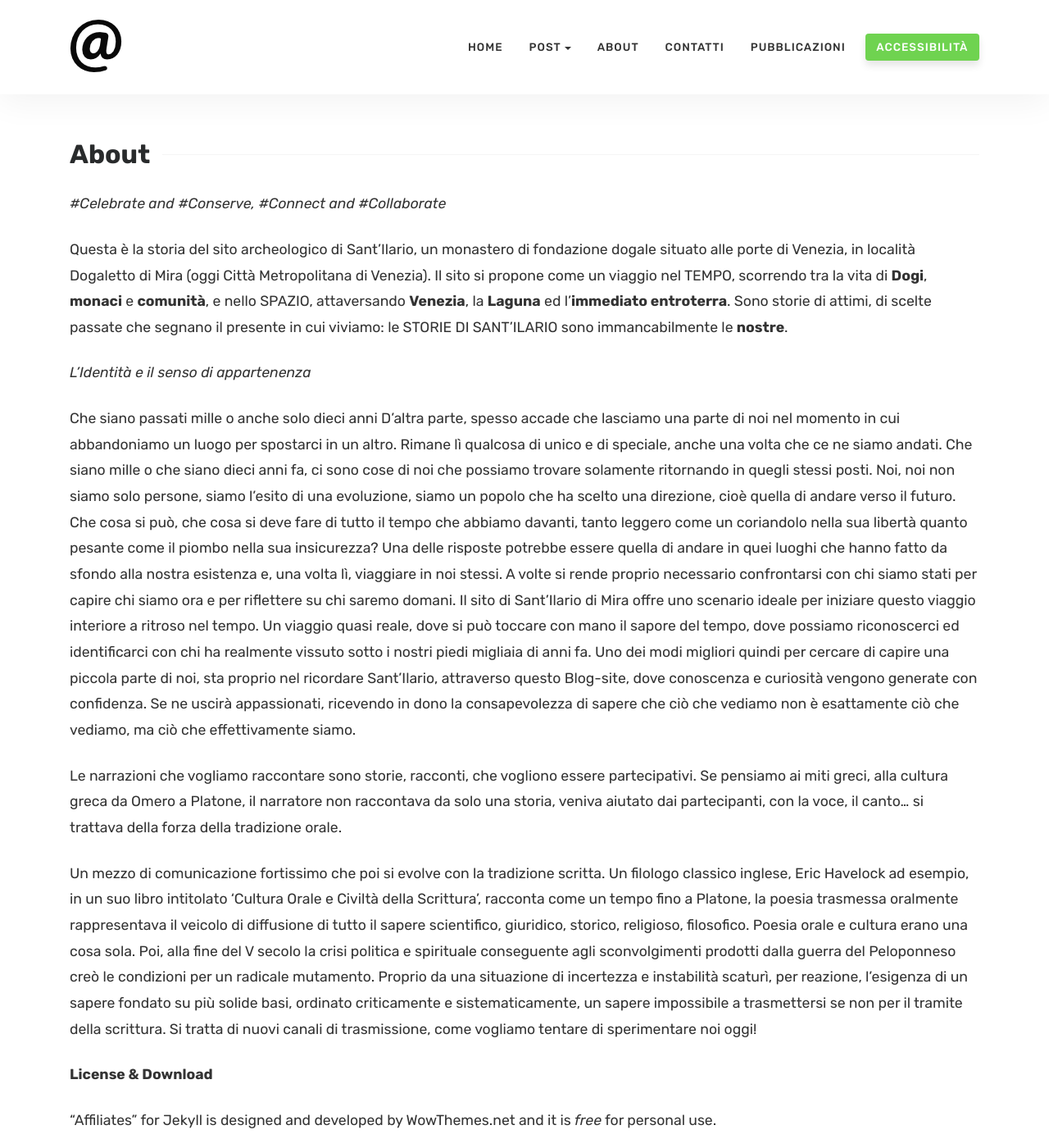
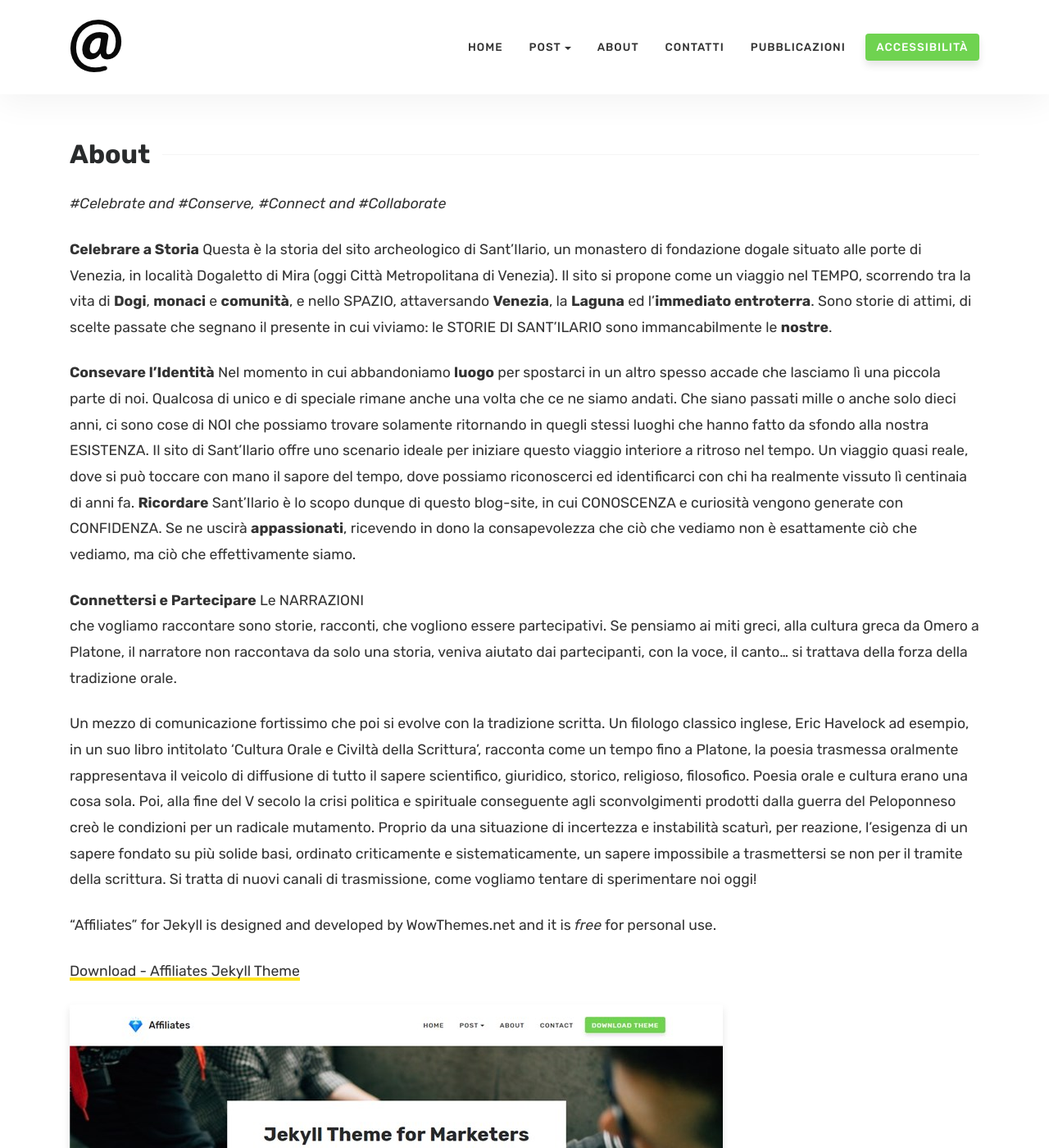
Before and after one commit to valrem93/SantIlarioeilBrenta_test, a Jekyll site: the page built from docs/about.md, in a window 1280 px wide and 1400 px high. Shown: the whole window at 82% size. Built offline with Jekyll 4.4.1, drawn with Linux system fonts in a browser that asks for light colours; comment, search, counter and statistics services are not loaded.

Commit message:
Update about.md

```diff
--- a/docs/about.md
+++ b/docs/about.md
@@ -6,21 +6,21 @@
 
 _#Celebrate and #Conserve, #Connect and #Collaborate_
 
+**Celebrare a Storia**
 Questa è la storia del sito archeologico di Sant'Ilario, un monastero di fondazione dogale situato alle porte di Venezia, in località Dogaletto di Mira (oggi Città Metropolitana di Venezia). Il sito si propone come un viaggio nel TEMPO, scorrendo tra la vita di **Dogi**, **monaci** e **comunità**, e nello SPAZIO, attaversando **Venezia**, la **Laguna** ed l'**immediato entroterra**. Sono storie di attimi, di scelte passate che segnano il presente in cui viviamo: le STORIE DI SANT'ILARIO sono immancabilmente le **nostre**.
 
-_L'Identità e il senso di appartenenza_
+**Consevare l'Identità**
+Nel momento in cui abbandoniamo **luogo** per spostarci in un altro spesso accade che lasciamo lì una piccola parte di noi. Qualcosa di unico e di speciale rimane anche una volta che ce ne siamo andati.
+Che siano passati mille o anche solo dieci anni, ci sono cose di NOI che possiamo trovare solamente ritornando in quegli stessi luoghi che hanno fatto da sfondo alla nostra ESISTENZA. Il sito di Sant'Ilario offre uno scenario ideale per iniziare questo viaggio interiore a ritroso nel tempo. Un viaggio quasi reale, dove si può toccare con mano il sapore del tempo, dove possiamo riconoscerci ed identificarci con chi ha realmente vissuto lì centinaia di anni fa.
+**Ricordare** Sant'Ilario è lo scopo dunque di questo blog-site, in cui CONOSCENZA e curiosità vengono generate con CONFIDENZA. Se ne uscirà **appassionati**, ricevendo in dono la consapevolezza che ciò che vediamo non è esattamente ciò che vediamo, ma ciò che effettivamente siamo.
 
-
-Che siano passati mille o anche solo dieci anni
-D'altra parte, spesso accade che lasciamo una parte di noi nel momento in cui abbandoniamo un luogo per spostarci in un altro. Rimane lì qualcosa di unico e di speciale, anche una volta che ce ne siamo andati. Che siano mille o che siano dieci anni fa, ci sono cose di noi che possiamo trovare solamente ritornando in quegli stessi posti. Noi, noi non siamo solo persone, siamo l’esito di una evoluzione, siamo un popolo che ha scelto una direzione, cioè quella di andare verso il futuro. Che cosa si può, che cosa si deve fare di tutto il tempo che abbiamo davanti, tanto leggero come un coriandolo nella sua libertà quanto pesante come il piombo nella sua insicurezza? Una delle risposte potrebbe essere quella di andare in quei luoghi che hanno fatto da sfondo alla nostra esistenza e, una volta lì, viaggiare in noi stessi. A volte si rende proprio necessario confrontarsi con chi siamo stati per capire chi siamo ora e per riflettere su chi saremo domani.
-Il sito di Sant'Ilario di Mira offre uno scenario ideale per iniziare questo viaggio interiore a ritroso nel tempo. Un viaggio quasi reale, dove si può toccare con mano il sapore del tempo, dove possiamo riconoscerci ed identificarci con chi ha realmente vissuto sotto i nostri piedi migliaia di anni fa.
-Uno dei modi migliori quindi per cercare di capire una piccola parte di noi, sta proprio nel ricordare Sant'Ilario, attraverso questo Blog-site, dove conoscenza e curiosità vengono generate con confidenza. Se ne uscirà appassionati, ricevendo in dono la consapevolezza di sapere che ciò che vediamo non è esattamente ciò che vediamo, ma ciò che effettivamente siamo.
-
-Le narrazioni che vogliamo raccontare sono storie, racconti, che vogliono essere partecipativi. Se pensiamo ai miti greci, alla cultura greca da Omero a Platone, il narratore non raccontava da solo una storia, veniva aiutato dai partecipanti, con la voce, il canto… si trattava della forza della tradizione orale.
+**Connettersi e Partecipare**
+Le NARRAZIONI
+che vogliamo raccontare sono storie, racconti, che vogliono essere partecipativi. Se pensiamo ai miti greci, alla cultura greca da Omero a Platone, il narratore non raccontava da solo una storia, veniva aiutato dai partecipanti, con la voce, il canto… si trattava della forza della tradizione orale.
 
 Un mezzo di comunicazione fortissimo che poi si evolve con la tradizione scritta. Un filologo classico inglese, Eric Havelock ad esempio, in un suo libro intitolato ‘Cultura Orale e Civiltà della Scrittura’, racconta come un tempo fino a Platone, la poesia trasmessa oralmente rappresentava il veicolo di diffusione di tutto il sapere scientifico, giuridico, storico, religioso, filosofico. Poesia orale e cultura erano una cosa sola. Poi, alla fine del V secolo la crisi politica e spirituale conseguente agli sconvolgimenti prodotti dalla guerra del Peloponneso creò le condizioni per un radicale mutamento.  Proprio da una situazione di incertezza e instabilità scaturì, per reazione, l’esigenza di un sapere fondato su più solide basi, ordinato criticamente e sistematicamente, un sapere impossibile a trasmettersi se non per il tramite della scrittura. Si tratta di nuovi canali di trasmissione, come vogliamo tentare di sperimentare noi oggi!
 
-**License & Download**
+
 
 "Affiliates" for Jekyll is designed and developed by WowThemes.net and it is *free* for personal use.
 
```
